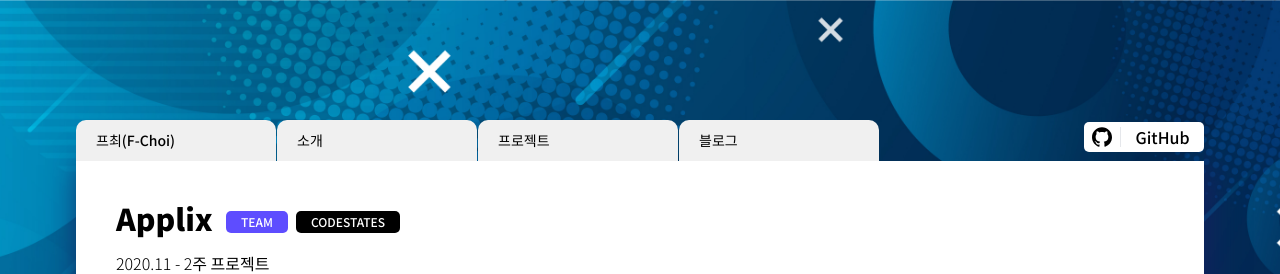
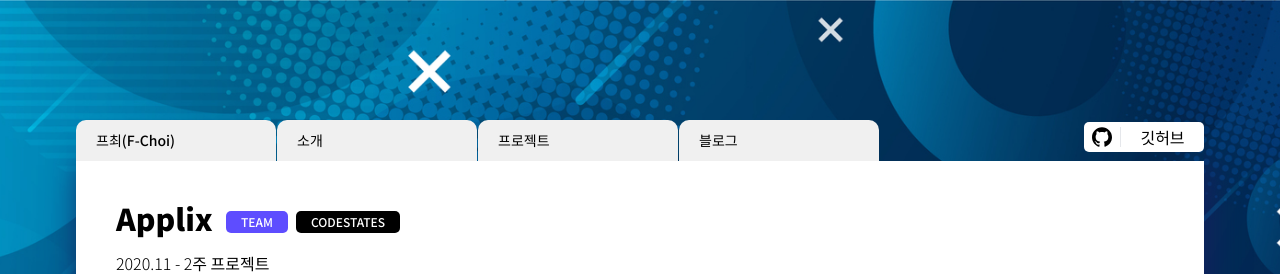
Before and after one commit to pinroad/pinroad.github.io, a React (Create React App) app: page /applix in a window 1280 px wide. Shown: the top 274 px of the page. Built offline with nearby package versions, Linux system fonts and the light colour scheme.

Commit message:
Modify : img resize, project

```diff
--- a/src/components/ProApplix.js
+++ b/src/components/ProApplix.js
@@ -1,24 +1,17 @@
-import React from "react";
-import "./CSS/ProCommon.css";
-import { BiBookmark, BiCodeBlock, BiCog, BiTask } from "react-icons/bi";
-import thum02 from "../img/thum_02.png";
+import React from 'react';
+import './CSS/ProCommon.css';
+import { BiBookmark, BiCodeBlock, BiCog, BiTask } from 'react-icons/bi';
+import thum02 from '../img/thum_02.png';
 
 function P_applix({ handlePrev }) {
-  const linkToDemo = () => {
-    window.open(
-      "http://applix-client.s3-website.ap-northeast-2.amazonaws.com/",
-      "_blank"
-    );
-  };
-
   const linkToGithub = () => {
-    window.open("https://github.com/codestates/16-applix-client", "_blank");
+    window.open('https://github.com/codestates/16-applix-client', '_blank');
   };
 
   const linkToBlog = () => {
     window.open(
-      "https://velog.io/@leobit/%EB%82%B4-%EC%83%9D%EC%95%A0-%EC%B2%AB-%ED%94%84%EB%A1%9C%EC%A0%9D%ED%8A%B8-%ED%9B%84%EA%B8%B0",
-      "_blank"
+      'https://velog.io/@leobit/%EB%82%B4-%EC%83%9D%EC%95%A0-%EC%B2%AB-%ED%94%84%EB%A1%9C%EC%A0%9D%ED%8A%B8-%ED%9B%84%EA%B8%B0',
+      '_blank'
     );
   };
 
@@ -30,9 +23,6 @@ function P_applix({ handlePrev }) {
       <p className="date">2020.11 - 2주 프로젝트</p>
       <hr />
       <img src={thum02} alt="thumnail" />
-      <button className="mr-8" onClick={linkToDemo}>
-        데모
-      </button>
       <button className="mb-4" onClick={linkToGithub}>
         깃허브
       </button>
--- a/src/pages/Nav.js
+++ b/src/pages/Nav.js
@@ -37,7 +37,7 @@ function Nav(props) {
         <div className="ml-2 pr-2 border-r">
           <SiGithub size={20} />
         </div>
-        <p className="githubPtag">GitHub</p>
+        <p className="githubPtag">깃허브</p>
       </button>
     </div>
   );
```
Also changed, not shown: src/img/main.jpg, src/img/thum_03.png.
